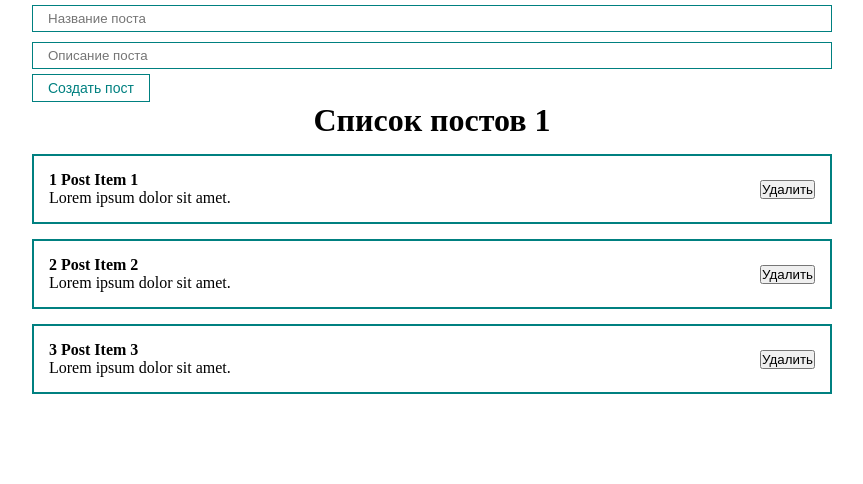
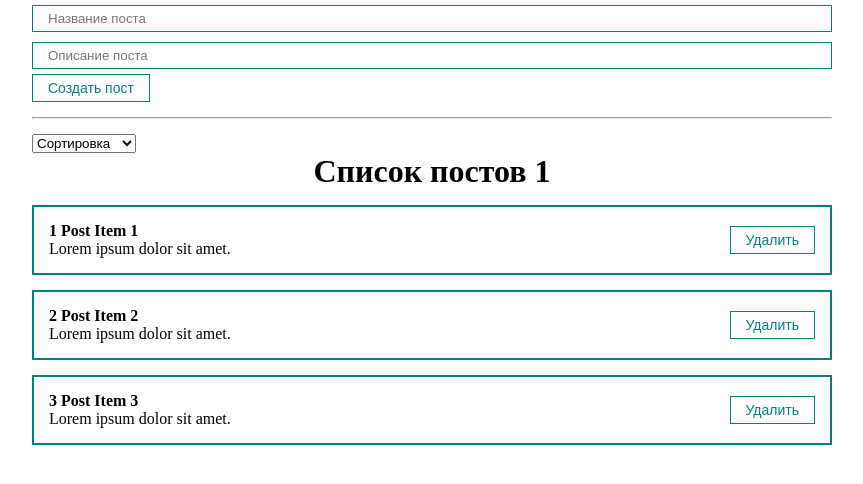
Before and after one commit to spooky8/ulbi_react, a React (Create React App) app: page / in a window 1280 px wide. Shown: the top 484 px of the page, without its empty margins (208-1071 px from the left). Built offline with nearby package versions, Linux system fonts and the light colour scheme.

Commit message:
select + post sorting

```diff
--- a/src/App.js
+++ b/src/App.js
@@ -3,6 +3,8 @@
 import PostList from "./components/PostList";
 import MyButton from "./components/UI/button/MyButton";
 import MyInput from "./components/UI/input/MyInput";
+import PostForm from "./components/PostForm";
+import MySelect from "./components/UI/select/MySelect";
 
 function App() {
     const [posts, setPosts] = React.useState([
@@ -11,37 +13,44 @@
         {id: 3, title: 'Post Item 3', body: 'Lorem ipsum dolor sit amet.'},
     ]);
 
-    const [title, setTitle] = React.useState('');
-    const [body, setBody] = React.useState('');
+    const [selectedSort, setSelectedSort] = React.useState('')
 
-    const AddNewPost = (e) => {
-        e.preventDefault();
-        const newPost = {
-            id: Date.now(),
-            title,
-            body,
-        }
+    const createPost = (newPost) => {
         setPosts([...posts, newPost]);
+    }
+
+    const removePost = (post) => {
+        setPosts(posts.filter(p => p.id !== post.id));
+    }
+
+    const sortPosts = (sort) => {
+        setSelectedSort(sort);
+        setPosts([...posts].sort((a,b) => a[sort].localeCompare(b[sort])))
     }
 
   return (
     <div className="App">
-        <form>
-            <MyInput
-                value={title}
-                onChange={(e) => setTitle(e.target.value)}
-                type="text"
-                placeholder="Название поста"
+        <PostForm create={createPost}/>
+        <hr style={{margin: '15px 0'}}/>
+        <div>
+            <MySelect
+                value={selectedSort}
+                onChange={sortPosts}
+                defaultValue="Сортировка"
+                options={[
+                    {value: 'title', name: 'По названию'},
+                    {value: 'body', name: 'По описанию'},
+                ]}
             />
-            <MyInput
-                value={body}
-                onChange={(e) => setBody(e.target.value)}
-                type="text"
-                placeholder="Описание поста"
-            />
-            <MyButton onClick={AddNewPost} >Создать пост</MyButton>
-        </form>
-        <PostList posts={posts} title="Список постов 1" />
+        </div>
+        {posts.length !== 0
+        ?
+            <PostList remove={removePost} posts={posts} title="Список постов 1" />
+        :
+            <h1 style={{textAlign: 'center'}}>
+                Посты не найдены!
+            </h1>
+        }
     </div>
   );
 }
--- /dev/null
+++ b/src/components/PostForm.jsx
@@ -0,0 +1,37 @@
+import React from 'react';
+import MyInput from "./UI/input/MyInput";
+import MyButton from "./UI/button/MyButton";
+
+const PostForm = ({create}) => {
+    const [post, setPost] = React.useState({title: '', body: ''});
+
+    const AddNewPost = (e) => {
+        e.preventDefault();
+
+        const newPost = {
+            ...post, id: Date.now(),
+        }
+        create(newPost);
+        setPost({title: '', body: ''});
+    }
+
+    return (
+        <form>
+            <MyInput
+                value={post.title}
+                onChange={(e) => setPost({...post, title: e.target.value})}
+                type="text"
+                placeholder="Название поста"
+            />
+            <MyInput
+                value={post.body}
+                onChange={(e) => setPost({...post, body: e.target.value})}
+                type="text"
+                placeholder="Описание поста"
+            />
+            <MyButton onClick={AddNewPost}>Создать пост</MyButton>
+        </form>
+    );
+};
+
+export default PostForm;
--- a/src/components/PostItem.jsx
+++ b/src/components/PostItem.jsx
@@ -1,4 +1,5 @@
 import React from 'react';
+import MyButton from "./UI/button/MyButton";
 
 const PostItem = (props) => {
     return (
@@ -10,7 +11,9 @@
                 </div>
             </div>
             <div className="post__btns">
-                <button>Удалить</button>
+                <MyButton onClick={() => props.remove(props.post)}>
+                    Удалить
+                </MyButton>
             </div>
         </div>
     );
--- a/src/components/PostList.jsx
+++ b/src/components/PostList.jsx
@@ -1,14 +1,14 @@
 import React from 'react';
 import PostItem from "./PostItem";
 
-const PostList = ({posts, title}) => {
+const PostList = ({posts, title, remove}) => {
     return (
         <div>
             <h1 style={{textAlign: 'center'}}>
                 {title}
             </h1>
             {posts.map((post, index) =>
-                <PostItem number={index + 1} key={post.id} post={post} />
+                <PostItem remove={remove} number={index + 1} key={post.id} post={post} />
             )}
         </div>
     );
--- /dev/null
+++ b/src/components/UI/select/MySelect.jsx
@@ -0,0 +1,19 @@
+import React from 'react';
+
+const MySelect = ({options, defaultValue, value, onChange}) => {
+    return (
+        <select
+            value={value}
+            onChange={e => onChange(e.target.value)}
+        >
+            <option disabled value="">{defaultValue}</option>
+            {options.map(option =>
+            <option key={option.value} value={option.value}>
+                {option.name}
+            </option>
+            )}
+        </select>
+    );
+};
+
+export default MySelect;
```
